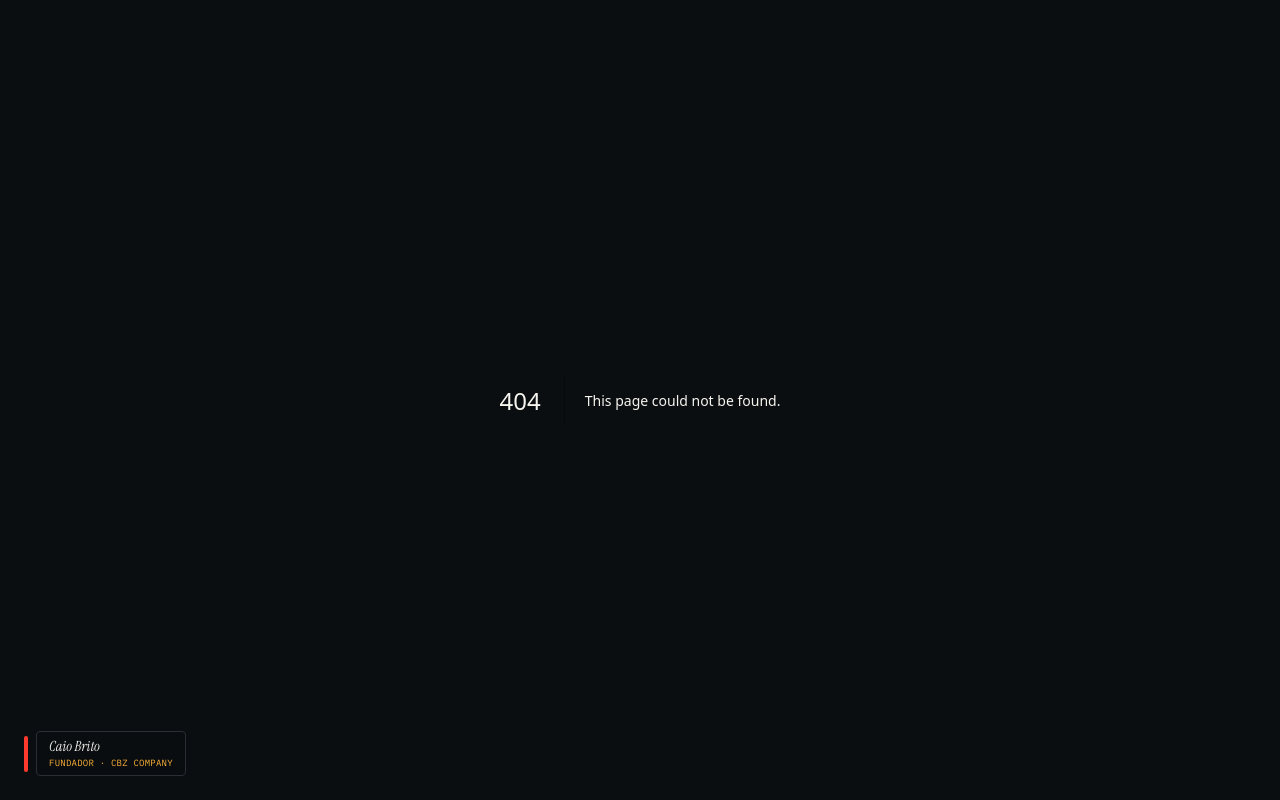
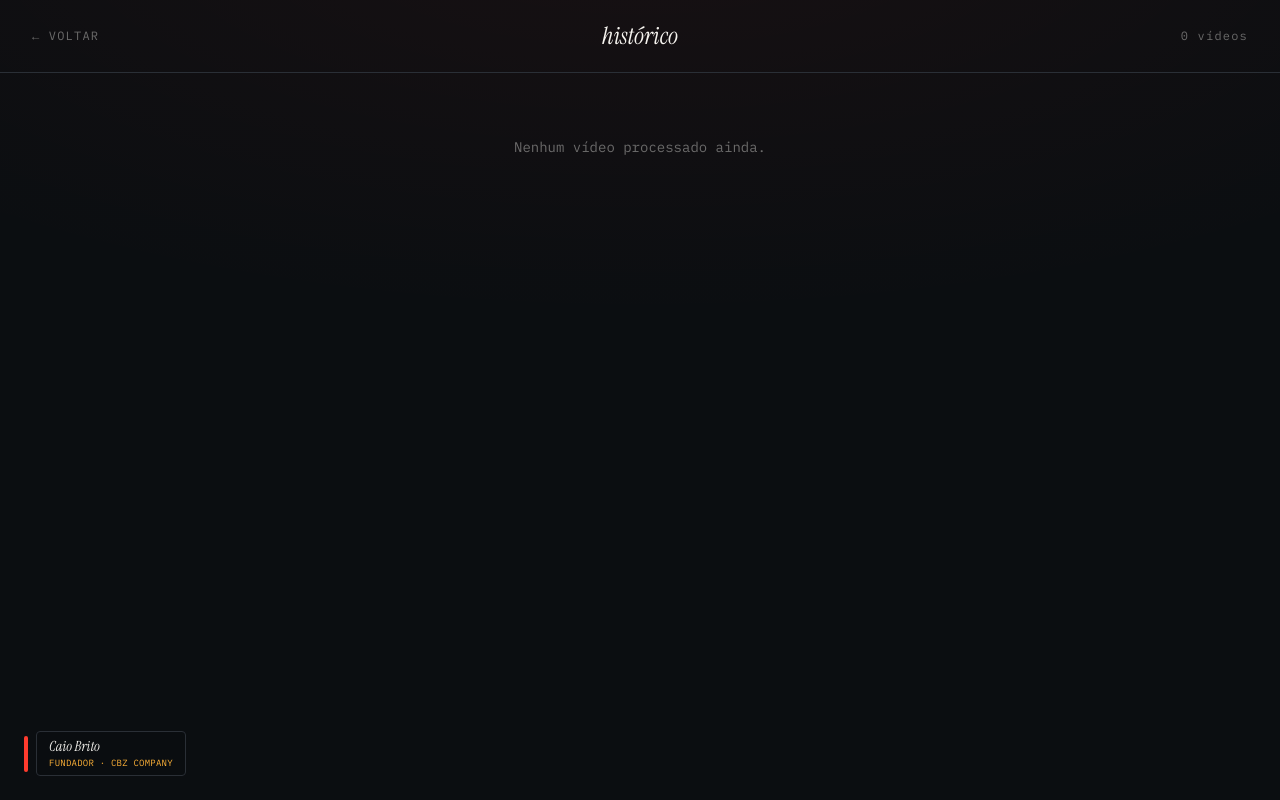
Before and after one commit to caio2163227-bot/meus-cortes-de-video, a Next.js app: page /historico in a window 1280 px wide. Before the commit this address had no page. Built offline with nearby package versions, Linux system fonts and the light colour scheme.

Commit message:
Create page.jsx

```diff
--- /dev/null
+++ b/app/historico/page.jsx
@@ -0,0 +1,68 @@
+import { getAllJobs } from '@/lib/jobIndex';
+
+function formatDate(iso) {
+  const d = new Date(iso);
+  return (
+    d.toLocaleDateString('pt-BR', { day: '2-digit', month: '2-digit', year: 'numeric' }) +
+    ' às ' +
+    d.toLocaleTimeString('pt-BR', { hour: '2-digit', minute: '2-digit' })
+  );
+}
+
+function formatTime(t) {
+  const m = Math.floor(t / 60);
+  const s = Math.floor(t % 60);
+  return `${String(m).padStart(2, '0')}:${String(s).padStart(2, '0')}`;
+}
+
+export default function Historico() {
+  const jobs = getAllJobs();
+
+  return (
+    <main className="min-h-screen">
+      <header className="border-b border-wire px-8 py-5 flex items-center justify-between">
+        <a href="/" className="font-mono text-xs tracking-widest text-paper/40 hover:text-signal transition-colors">
+          ← VOLTAR
+        </a>
+        <span className="font-display italic text-2xl">histórico</span>
+        <span className="font-mono text-xs tracking-widest text-paper/40">{jobs.length} vídeos</span>
+      </header>
+
+      <section className="px-8 py-16 max-w-5xl mx-auto">
+        {jobs.length === 0 ? (
+          <p className="text-center text-paper/40 font-mono text-sm">
+            Nenhum vídeo processado ainda.
+          </p>
+        ) : (
+          <div className="space-y-16">
+            {jobs.map((job) => (
+              <div key={job.jobId}>
+                <div className="flex items-baseline justify-between mb-4 border-b border-wire pb-2 gap-4">
+                  <p className="font-mono text-xs text-timecode truncate">{job.sourceLabel}</p>
+                  <p className="font-mono text-[10px] text-paper/30 whitespace-nowrap">
+                    {formatDate(job.createdAt)}
+                  </p>
+                </div>
+                <div className="grid grid-cols-2 md:grid-cols-4 gap-4">
+                  {job.clips.map((clip, i) => (
+                    <div key={i} className="border border-wire rounded-md overflow-hidden">
+                      <video src={clip.file} controls className="w-full aspect-[9/16] bg-black" />
+                      <div className="p-3">
+                        <p className="font-display italic text-base leading-snug mb-1 truncate">
+                          {clip.title}
+                        </p>
+                        <p className="font-mono text-[9px] text-timecode">
+                          {formatTime(clip.start)} → {formatTime(clip.end)}
+                        </p>
+                      </div>
+                    </div>
+                  ))}
+                </div>
+              </div>
+            ))}
+          </div>
+        )}
+      </section>
+    </main>
+  );
+}
```
